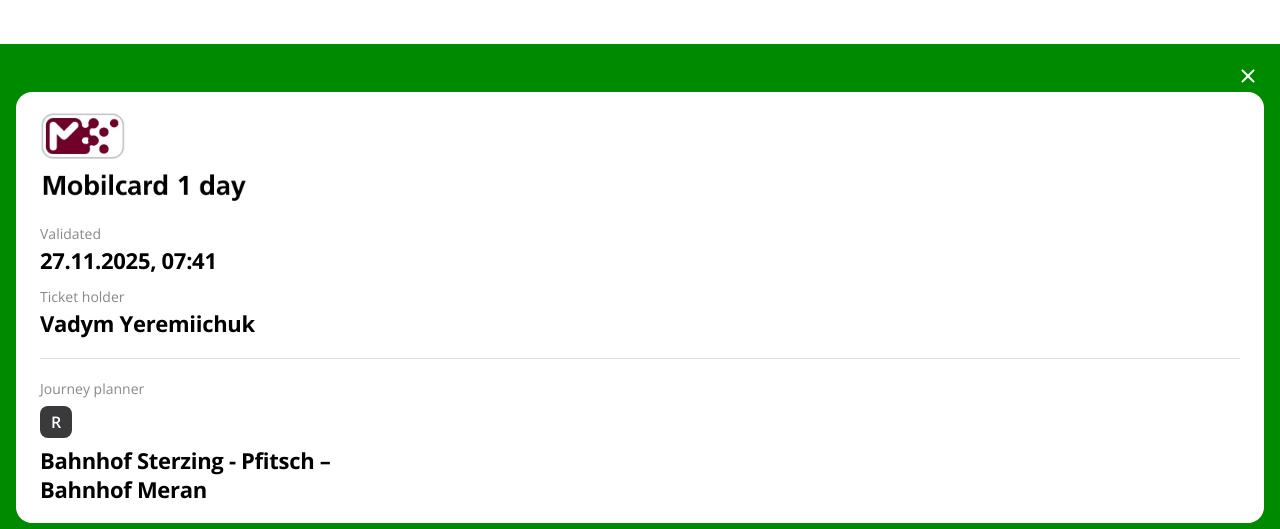
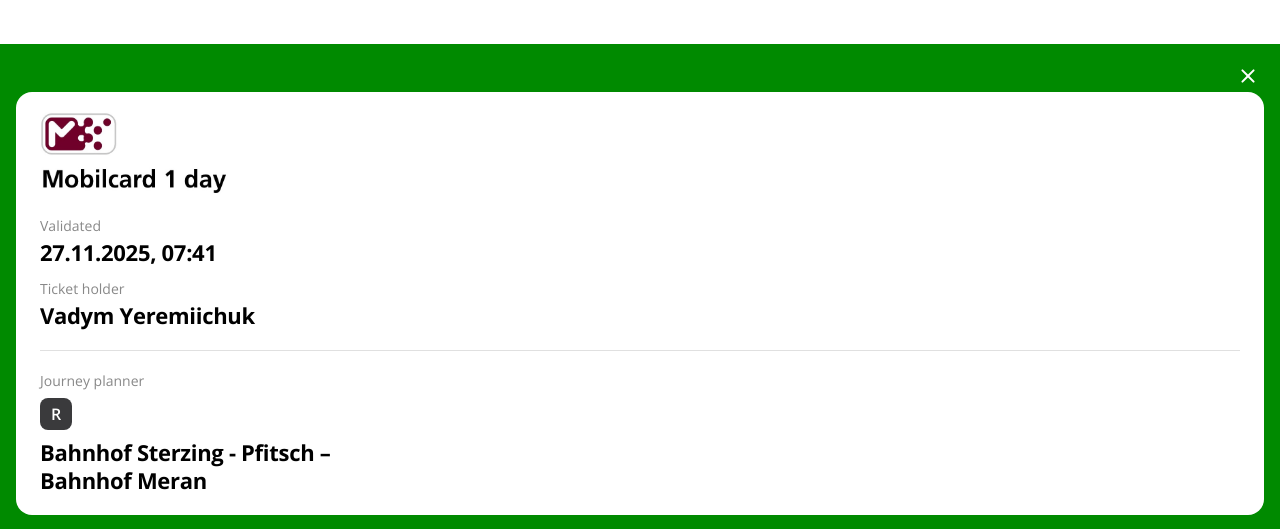
Before and after one commit to sunnyviewday/test14, a plain HTML site: page index.html in a window 1280 px wide. Shown: the top 529 px of the page. Drawn offline with nearby package versions, Linux system fonts and the light colour scheme.

Commit message:
Update index.html

```diff
--- a/index.html
+++ b/index.html
@@ -85,7 +85,7 @@
         }
 
         .mobilcard-header img {
-            max-width: 210px;
+            max-width: 190px;
             height: auto;
         }
 
```
